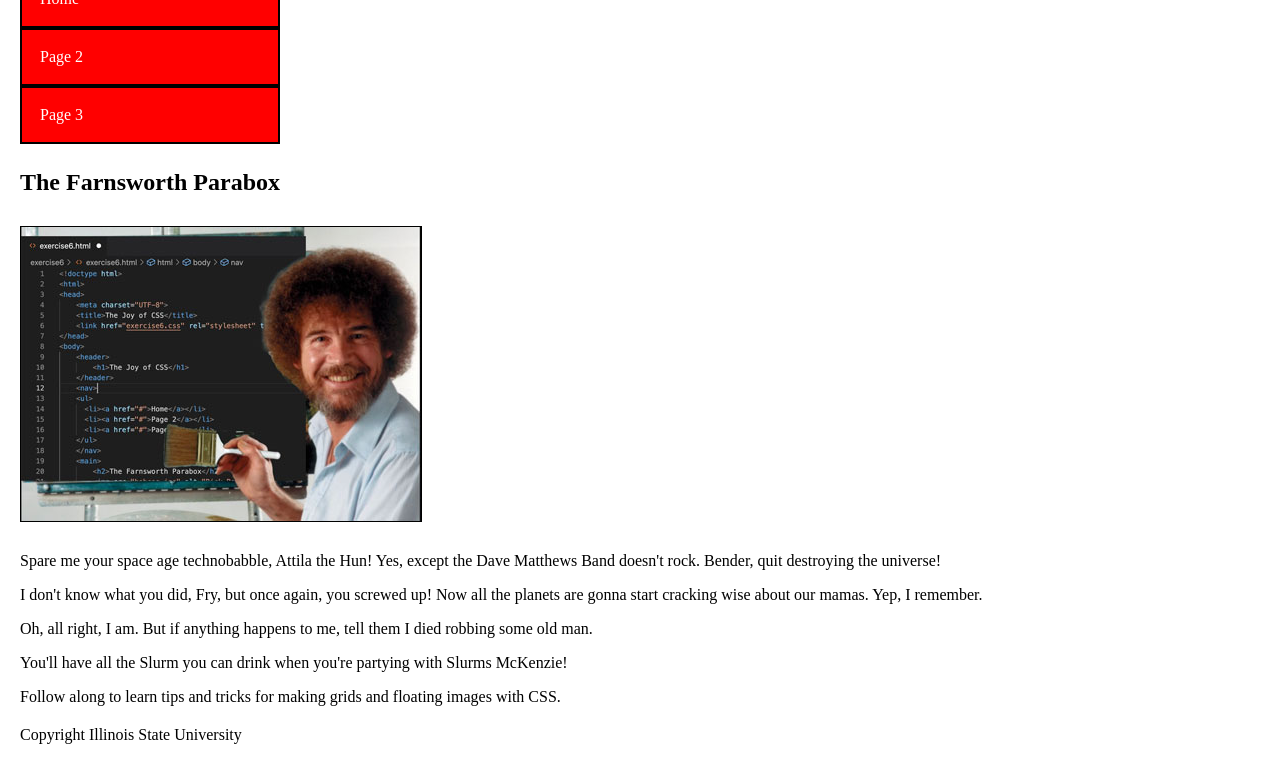
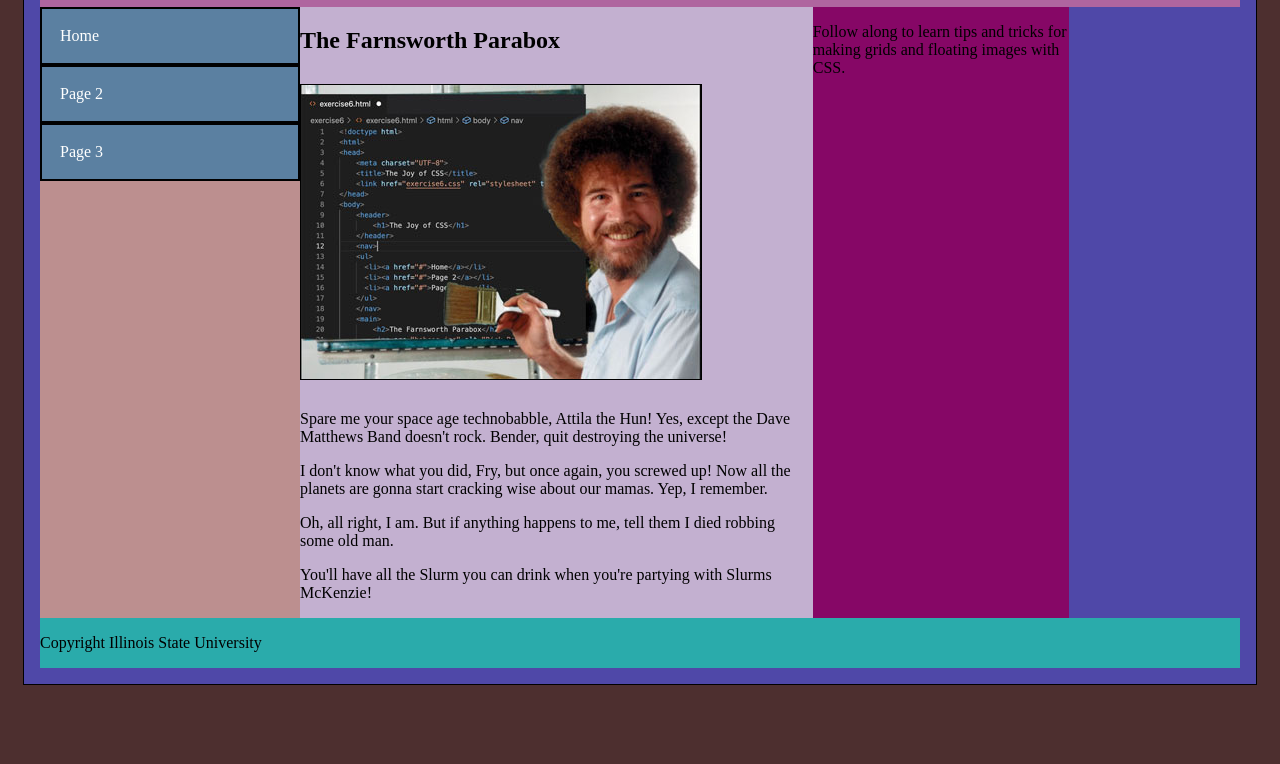
Before and after one commit to tmcalho/CTK231, a plain HTML site: page exercise6/exercise6.html in a window 1280 px wide. Shown: the part 110-874 px from the top of the page. After the commit the page ends 815 px from the top, so only its background shows below. Drawn offline with Linux system fonts and the light colour scheme.

Commit message:
Add files via upload

```diff
--- a/exercise6/exercise6.css
+++ b/exercise6/exercise6.css
@@ -1,6 +1,21 @@
 /* Background */
+
+#wrapper {
+    padding: 1em;
+    margin: 1em auto;
+    width: 1200px;
+border: 1px solid black;
+background-color: rgb(79, 72, 168);
+grid-template-columns: repeat(12, 1fr);
+display: grid;
+}
+
+header {grid-column: span 12; text-align: center;
+background-color: rgb(175, 101, 159)}
+
+
 body {
-    background-color: #ffffff;
+    background-color: #4d2f2f;
     font-family: "Times New Roman", Times, serif;
     margin: 20px;
 }
@@ -14,8 +29,7 @@ h1 {
 /* Navigation box */
 nav {
     width: 260px;
-    margin-top: 15px;
-    margin-bottom: 25px;
+    background-color: rosybrown;
 }
 
 /* Navigation list */
@@ -33,8 +47,8 @@ nav li {
 /* Tab links */
 nav a {
     display: block;
-    background-color: red;
-    color: white;
+    background-color: rgb(91, 128, 161);
+    color: rgb(255, 255, 255);
     padding: 18px;
     text-decoration: none;
     font-family: "Times New Roman", Times, serif;
@@ -42,7 +56,7 @@ nav a {
 
 /* Hover effect */
 nav a:hover {
-    background-color: darkred;
+    background-color: rgb(26, 28, 72);
 }
 
 /* Second header */
@@ -68,6 +82,16 @@ p {
 
 /* Footer text */
 footer {
-    margin-top: 20px;
     border: none;
 }
+
+main {grid-column: span 6;
+    background-color: rgb(195, 176, 208)
+}
+
+aside {grid-column: span 3;
+    background-color: rgb(134, 7, 102);
+}
+    footer {grid-column: span 12;
+        background-color: rgb(42, 171, 171);
+    }
--- a/exercise6/exercise6.html
+++ b/exercise6/exercise6.html
@@ -7,6 +7,7 @@
 </head>
 
 <body>
+    <div id="wrapper">
 
 <header>
     <h1>The Joy of CSS</h1>
@@ -23,7 +24,7 @@
 <main>
     <h2>The Farnsworth Parabox</h2>
 
-    <img src="bobcss.jpg" alt="Bob Ross holding a palette" />
+    <img src="bobcss.jpg" alt="Bob Ross holding a palette">
 
     <p>
         Spare me your space age technobabble, Attila the Hun! Yes, except the Dave Matthews Band doesn't rock.
@@ -53,6 +54,6 @@
 <footer>
     <p>Copyright Illinois State University</p>
 </footer>
-
+</div>
 </body>
 </html>
```
